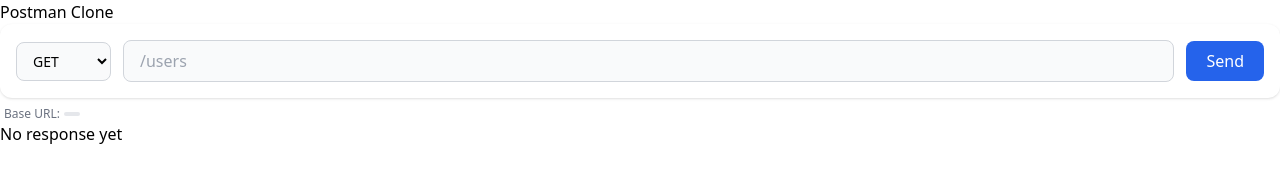
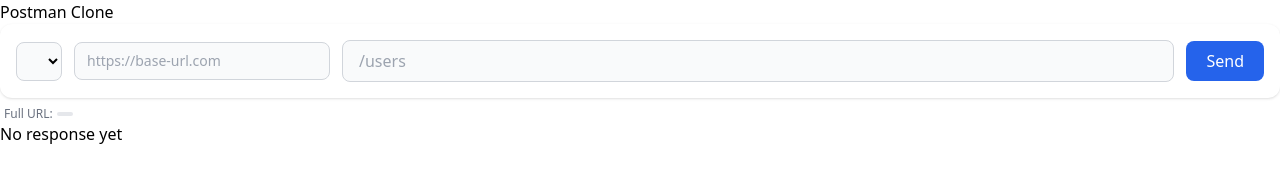
Before and after one commit to NicoleSoltsov/Postman-Clone, a Nuxt app: page / in a window 1280 px wide. Shown: the top 172 px of the page. Built offline with nearby package versions, Linux system fonts and the light colour scheme.

Commit message:
base url duplicated bc in fetch alr + the editable one
need format response

```diff
--- a/components/RequestBar.vue
+++ b/components/RequestBar.vue
@@ -11,6 +11,13 @@
           {{ method }}
         </option>
       </select>
+
+      <input
+        v-model="baseUrl"
+        type="text"
+        placeholder="https://base-url.com"
+        class="w-64 px-3 py-2 rounded-lg border border-gray-300 dark:border-gray-700 bg-gray-50 dark:bg-gray-800 text-sm"
+      />
 
       <input
         v-model="endpoint"
@@ -27,10 +34,11 @@
         {{ loading ? "Sending..." : "Send" }}
       </button>
     </div>
+
     <p class="text-xs text-gray-500 px-1 flex items-center gap-1">
-      <span>Base URL:</span>
+      <span>Full URL:</span>
       <span class="font-mono bg-gray-200 dark:bg-gray-800 px-2 py-0.5 rounded">
-        {{ config.public.backend }}
+        {{ fullUrl }}
       </span>
     </p>
   </div>
@@ -43,21 +51,28 @@ const emit = defineEmits<{
   (e: "response", payload: ApiResponse): void;
 }>();
 
-const endpoint = ref<string>("");
-const method = ref<string>("GET");
+const baseUrl = ref("");
+const endpoint = ref("");
+const method = ref<Method>("GET");
 const loading = ref<boolean>(false);
 
-const methods: string[] = ["GET", "POST", "PUT", "DELETE", "PATCH"];
+const fullUrl = computed(() => {
+  if (!baseUrl.value) return endpoint.value;
+
+  const base = baseUrl.value.replace(/\/+$/, "");
+  const path = endpoint.value.replace(/^\/+/, "");
+
+  return `${base}/${path}`;
+});
 
 const sendRequest = async (): Promise<void> => {
-  if (!endpoint.value) return;
+  if (!endpoint.value && !baseUrl.value) return;
 
   loading.value = true;
-
   const start = performance.now();
 
   const { data, error } = await tryRequestEndpoint<any>(
-    endpoint.value,
+    fullUrl.value,
     method.value,
   );
 
@@ -71,7 +86,7 @@ const sendRequest = async (): Promise<void> => {
     });
   } else {
     emit("response", {
-      status: 200, // your wrapper doesn't expose status → default OK
+      status: 200,
       statusText: `OK (${duration} ms)`,
       data,
     });
--- a/pages/index.vue
+++ b/pages/index.vue
@@ -7,10 +7,11 @@
 </template>
 
 <script setup lang="ts">
-const response = ref(null);
+const response = ref();
 
-const handleResponse = (res) => {
+const handleResponse = (res: ApiResponse) => {
   response.value = res;
+  console.log(response.value);
 };
 </script>
 
--- a/utils/types.ts
+++ b/utils/types.ts
@@ -3,3 +3,7 @@ export interface ApiResponse {
   statusText: string
   data: unknown
 }
+
+export const methods = ["GET", "POST", "PUT", "DELETE", "PATCH"] as const;
+
+export type Method = typeof methods[number];
```
